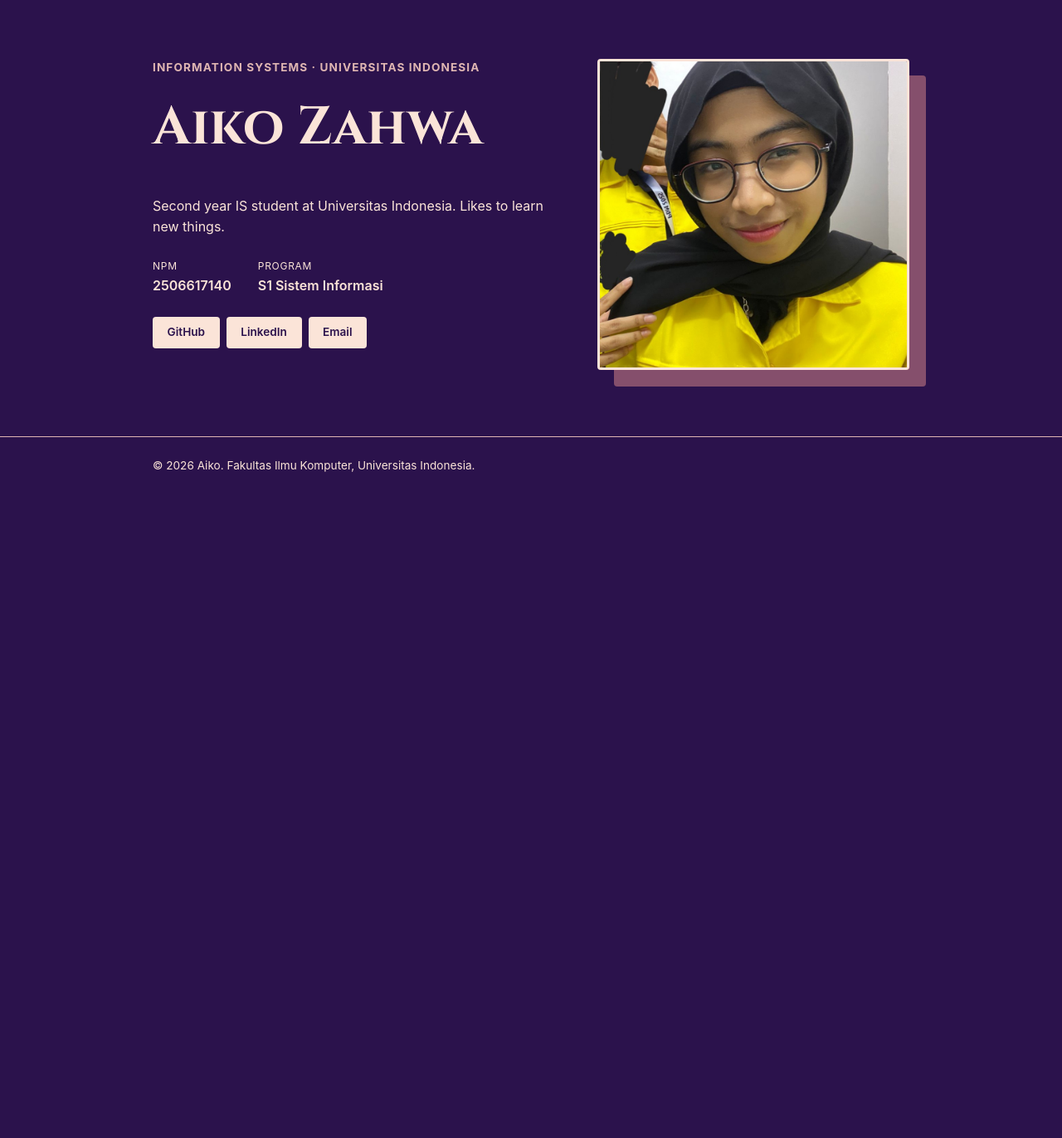
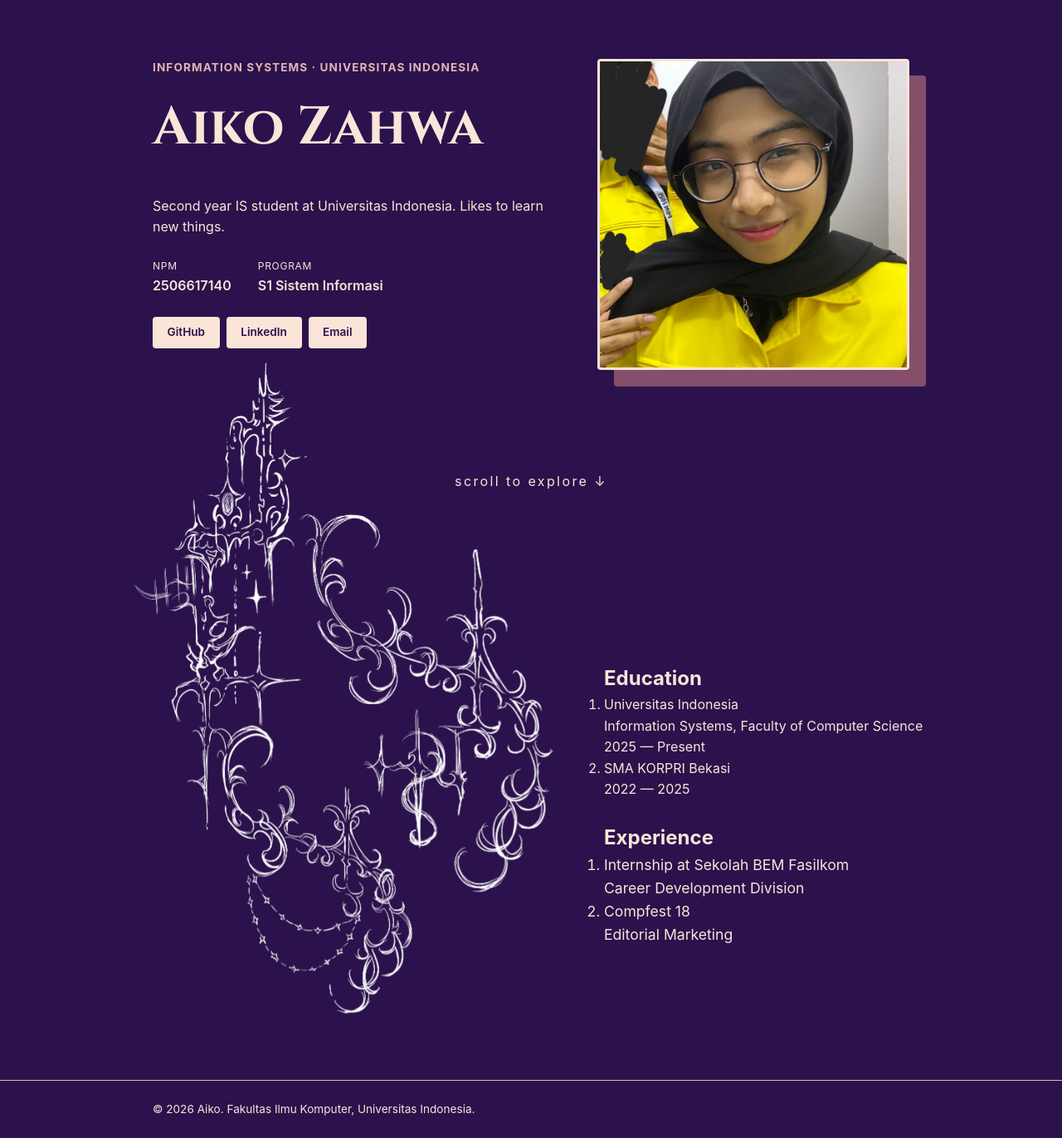
Before and after one commit to aik0o00/myportofolio, a Django app: page / in a window 1280 px wide. Shown: the part 74-1446 px from the top of the page at 83% size. Before the commit the page ends 643 px from the top, so only its background shows below. Run offline with Django 5.2, Linux system fonts and the light colour scheme.

Commit message:
tugas 1 pbp

```diff
--- a/static/css/style.css
+++ b/static/css/style.css
@@ -53,6 +53,7 @@ h1, .brand {
 }
 
 .hero {
+    min-height: 100vh;
     padding: 4.5rem 0 5rem;
 }
 .hero-grid {
@@ -167,3 +168,50 @@ h1, .brand {
         justify-content: flex-start;
     }
 }
+.scroll-more {
+    text-align: center;
+    margin-top: 7rem;
+    font-size: 1rem;
+    letter-spacing: 0.15rem;
+    animation-name: slideUpDown;
+    animation-duration: 1.5s;
+    animation-iteration-count: infinite;
+}
+@keyframes slideUpDown {
+    0% {
+        transform: translateY(0);
+    }
+    50% {
+        transform: translateY(10px);
+    }
+    100% {
+        transform: translateY(0);
+    }
+}
+.experience-items,
+.experience-items ol,
+.experience-items li,
+.experience-items dl,
+.experience-items dt {
+    font-weight: 400;
+    font-size: 1.1rem;
+}
+.deco {
+    position: absolute;
+    left: 8rem;
+    top: 30rem;
+    width: 620px;
+    height: auto;
+    display: block;
+    margin-right: auto;
+    object-fit: contain;
+}
+.resume-section {
+    /* position: relative;
+    top: 200px;
+    right: 100px;
+    */
+    width: 45%; /* jarak lebar kotak dr isiannya gitu? */
+    margin-left: auto;
+    padding-bottom: 10rem;
+}
--- a/templates/index.html
+++ b/templates/index.html
@@ -49,7 +49,59 @@ Indonesia</p>
                      </div>
                 </div>
             </div>
+             <div class="scroll-more">
+                    <span>scroll to explore</span>
+                    <span>↓</span>
+             </div>
         </section>
+
+    <div class = "decor">
+        <img class = "deco" src="/static/img/cybersigilism.png" alt="Photo of Deco">
+    </div>
+
+    <div class = "resume-section">
+        <section class = "education">
+            <div class="container">
+                <h2>Education</h2>
+                <article class="education-items">
+                    <ol>
+                        <li>Universitas Indonesia</li>
+                        <dl>
+                            <dt>Information Systems, Faculty of Computer Science</dt>
+                            <dt>2025 — Present</dt>
+                        </dl>
+                        <li>SMA KORPRI Bekasi</li>
+                        <dl>
+                            <dt>2022 — 2025</dt>
+                            <br>
+                        </dl>
+                    </ol>
+                </article>
+            </div>
+        </section>
+
+        <section class = "experience">
+            <div class = "container">
+                <h2>Experience<h2>
+                <article class="experience-items">
+                    <ol>
+                        <li>Internship at Sekolah BEM Fasilkom</li>
+                        <dl>
+                            <dt>Career Development Division</dt>
+                        </dl>
+                        <li>Compfest 18</li>
+                        <dl>
+                            <dt>Editorial Marketing</dt>
+                        </dl>
+                    </ol>
+                </article>
+            </div>
+        </section>
+    </div>
+
+
+
+
     </main>
 
     <footer class="site-footer">
```
Also changed, not shown: static/img/cybersigilism.png (added). Lines whose indentation alone changed are shown as unchanged.
